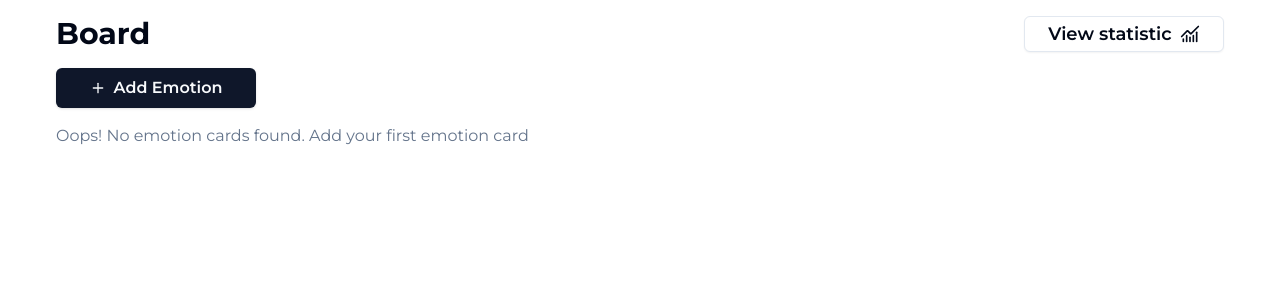
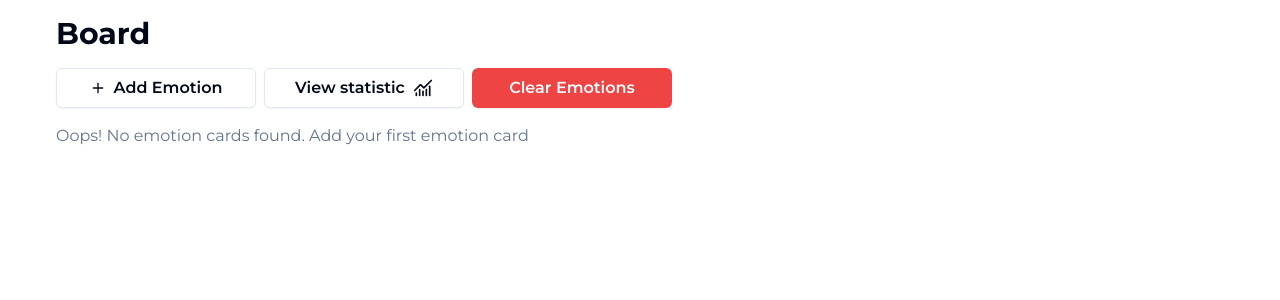
Before and after one commit to pticasolovey20/prog_genius_test, a Next.js app: page / in a window 1280 px wide. Shown: the top 300 px of the page. Built offline with nearby package versions, Linux system fonts and the light colour scheme.

Commit message:
added clear all emotions button

```diff
--- a/app/page.tsx
+++ b/app/page.tsx
@@ -1,14 +1,8 @@
 import { Fragment } from "react";
 import dynamic from "next/dynamic";
 
-import { Skeleton } from "@/components/ui/skeleton";
+import ActionWrapper from "@/components/emotion/EmotionActionWrapper";
 import SkeletonBoard from "@/components/board/SkeletonBoard";
-import ViewStatisticButton from "@/components/navigation/ViewStatisticButton";
-
-const EmotionModal = dynamic(() => import("@/components/emotion/EmotionModal"), {
-  ssr: false,
-  loading: () => <Skeleton className="h-10 max-w-[200px] rounded-md mb-4" />,
-});
 
 const EmotionBoard = dynamic(() => import("@/components/emotion/EmotionBoard"), {
   ssr: false,
@@ -20,10 +14,9 @@ const HomePage = () => {
     <Fragment>
       <div className="flex flex-wrap items-center justify-between">
         <h1 className="text-3xl font-bold mb-4">Board</h1>
-        <ViewStatisticButton />
       </div>
 
-      <EmotionModal />
+      <ActionWrapper />
       <EmotionBoard />
     </Fragment>
   );
--- a/components/AddEmotionButton.tsx
+++ b/components/AddEmotionButton.tsx
@@ -1,4 +1,3 @@
-import { cn } from "@/lib/utils";
 import { forwardRef } from "react";
 
 import { Plus } from "lucide-react";
@@ -7,25 +6,23 @@ import { Button } from "@/components/ui/button";
 interface AddEmotionButtonProps {
   onClick?: () => void;
   disabled?: boolean;
-  classNames?: string;
 }
 
-const AddEmotionButton = forwardRef<HTMLButtonElement, AddEmotionButtonProps>(
-  ({ onClick, disabled, classNames }, ref) => {
+const AddEmotionButton = forwardRef<HTMLButtonElement, AddEmotionButtonProps>(({ onClick, disabled }, ref) => {
   return (
     <Button
       ref={ref}
       size="lg"
+      variant="outline"
       onClick={onClick}
       disabled={disabled}
-        className={cn("max-w-[200px] w-full flex items-center gap-2 px-4", classNames)}
+      className="max-w-[200px] w-full flex items-center gap-2 px-4"
     >
       <Plus />
       <span className="text-base font-semibold">Add Emotion</span>
     </Button>
   );
-  }
-);
+});
 
 AddEmotionButton.displayName = "AddEmotionButton";
 
--- /dev/null
+++ b/components/emotion/ClearEmotionButton.tsx
@@ -0,0 +1,20 @@
+"use client";
+
+import { Button } from "@/components/ui/button";
+import EmotionStore from "@/stores/EmotionStore";
+
+const ClearEmotionButton = () => {
+  const handleClearEmotions = () => EmotionStore.clearAllEmotions();
+
+  return (
+    <Button
+      variant="destructive"
+      className="h-10 max-w-[200px] w-full text-base font-semibold"
+      onClick={handleClearEmotions}
+    >
+      Clear Emotions
+    </Button>
+  );
+};
+
+export default ClearEmotionButton;
--- /dev/null
+++ b/components/emotion/EmotionActionWrapper.tsx
@@ -0,0 +1,30 @@
+import dynamic from "next/dynamic";
+
+import { Skeleton } from "@/components/ui/skeleton";
+
+const EmotionModal = dynamic(() => import("@/components/emotion/EmotionModal"), {
+  ssr: false,
+  loading: () => <Skeleton className="h-10 max-w-[200px] w-full rounded-md" />,
+});
+
+const ViewStatisticButton = dynamic(() => import("@/components/navigation/ViewStatisticButton"), {
+  ssr: false,
+  loading: () => <Skeleton className="h-10 max-w-[200px] w-full rounded-md" />,
+});
+
+const ClearEmotionButton = dynamic(() => import("@/components/emotion/ClearEmotionButton"), {
+  ssr: false,
+  loading: () => <Skeleton className="h-10 max-w-[200px] w-full rounded-md" />,
+});
+
+const EmotionActionWrapper = () => {
+  return (
+    <div className="flex flex-wrap gap-2 mb-4">
+      <EmotionModal />
+      <ViewStatisticButton />
+      <ClearEmotionButton />
+    </div>
+  );
+};
+
+export default EmotionActionWrapper;
--- a/components/emotion/EmotionBoard.tsx
+++ b/components/emotion/EmotionBoard.tsx
@@ -66,7 +66,7 @@ const EmotionBoard = () => {
         if (oldIndex === -1 || newIndex === -1) return;
 
         const newOrder = arrayMove(emotions, oldIndex, newIndex);
-        EmotionStore.setEmotionCards(newOrder);
+        EmotionStore.setEmotions(newOrder);
       }
     },
 
@@ -74,7 +74,7 @@ const EmotionBoard = () => {
   );
 
   const handleCardDelete = useCallback((id: string) => {
-    EmotionStore.removeEmotionCard(id);
+    EmotionStore.removeEmotion(id);
   }, []);
 
   if (emotions.length === 0) {
--- a/components/emotion/EmotionModal.tsx
+++ b/components/emotion/EmotionModal.tsx
@@ -37,7 +37,7 @@ const EmotionModal = () => {
     return (
       <Dialog open={isOpen} onOpenChange={handleToggleOpen}>
         <DialogTrigger asChild>
-          <AddEmotionButton classNames="mb-4" />
+          <AddEmotionButton />
         </DialogTrigger>
 
         <DialogContent className="min-w-[600px] max-h-[calc(100dvh-50px)] flex flex-col">
@@ -56,7 +56,7 @@ const EmotionModal = () => {
   return (
     <Drawer open={isOpen} onOpenChange={handleToggleOpen}>
       <DrawerTrigger asChild>
-        <AddEmotionButton classNames="mb-4" />
+        <AddEmotionButton />
       </DrawerTrigger>
 
       <DrawerContent className="max-h-[calc(100dvh-50px)] !h-auto">
--- a/components/form/EmotionForm.tsx
+++ b/components/form/EmotionForm.tsx
@@ -25,7 +25,7 @@ const EmotionForm = ({ onClose }: EmotionFormProps) => {
   const { handleSubmit, control } = emotionForm;
 
   const onSubmit = (formData: EmotionFormFields) => {
-    emotionCardStore.addEmotionCard(formData);
+    emotionCardStore.addEmotion(formData);
     onClose();
   };
 
--- a/components/navigation/ViewStatisticButton.tsx
+++ b/components/navigation/ViewStatisticButton.tsx
@@ -4,9 +4,9 @@ import { ChartNoAxesCombined } from "lucide-react";
 
 const ViewStatisticButton = () => {
   return (
-    <Link href="/statistic" className="max-w-[200px] w-full mb-4">
-      <Button variant="outline" className="w-full flex items-center gap-2">
-        <span className="text-lg font-semibold">View statistic</span>
+    <Link href="/statistic" className="max-w-[200px] w-full">
+      <Button variant="outline" className="h-10 w-full flex items-center gap-2">
+        <span className="text-base font-semibold">View statistic</span>
         <ChartNoAxesCombined className="!h-5 !w-5" />
       </Button>
     </Link>
--- a/stores/EmotionStore.ts
+++ b/stores/EmotionStore.ts
@@ -48,12 +48,12 @@ class EmotionStore {
     }
   }
 
-  setEmotionCards(cards: EmotionData[]) {
-    this.emotions = cards;
+  setEmotions(emotions: EmotionData[]) {
+    this.emotions = emotions;
     this.saveToLocalStorage();
   }
 
-  addEmotionCard({ emotion, comment }: EmotionFormFields) {
+  addEmotion({ emotion, comment }: EmotionFormFields) {
     const newEmotion: EmotionData = {
       id: crypto.randomUUID(),
       value: emotion,
@@ -66,12 +66,12 @@ class EmotionStore {
     this.saveToLocalStorage();
   }
 
-  removeEmotionCard(id: string) {
+  removeEmotion(id: string) {
     this.emotions = this.emotions.filter((emotion) => emotion.id !== id);
     this.saveToLocalStorage();
   }
 
-  clearAllEmotionCards() {
+  clearAllEmotions() {
     this.emotions = [];
     this.saveToLocalStorage();
   }
```
Lines whose indentation alone changed are shown as unchanged.
